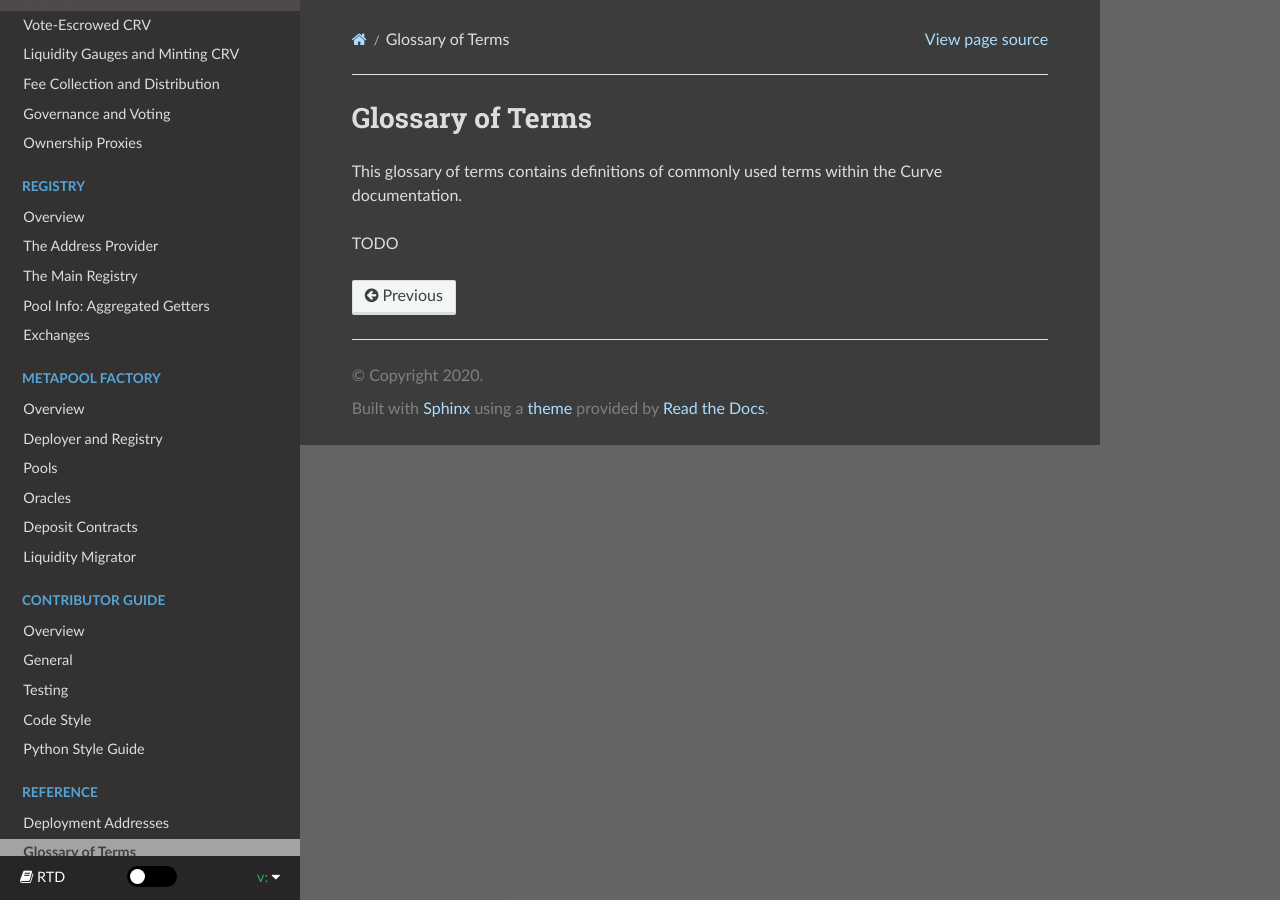
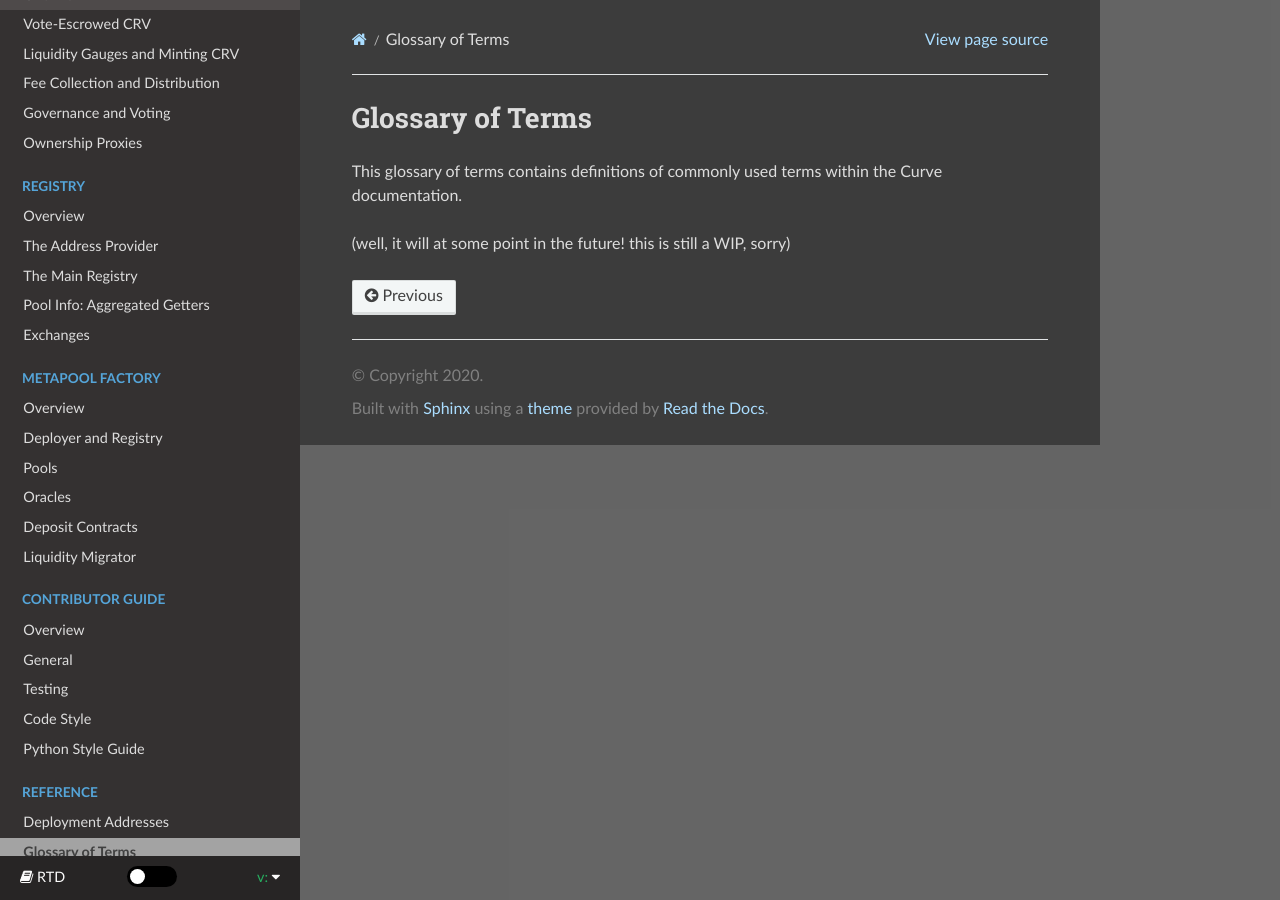
Before and after one commit to softlinkprotocol/curve-docs, a Sphinx documentation site: the page built from docs/ref-glossary.rst, in a window 1280 px wide. Built offline with Sphinx 7.4.7 and the Read the Docs theme 2.0.0, drawn with Linux system fonts in a browser that asks for light colours.

Commit message:
chore: comment out missing sections in TOC, add wip note to glossary

```diff
--- a/docs/ref-glossary.rst
+++ b/docs/ref-glossary.rst
@@ -6,4 +6,4 @@ Glossary of Terms
 
 This glossary of terms contains definitions of commonly used terms within the Curve documentation.
 
-TODO
+(well, it will at some point in the future! this is still a WIP, sorry)
```
Also changed, not shown: docs/toctree.rst (+7 -1 lines).
